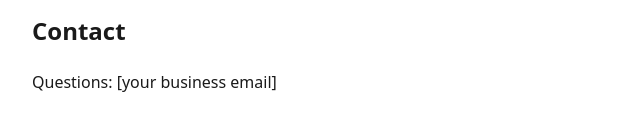
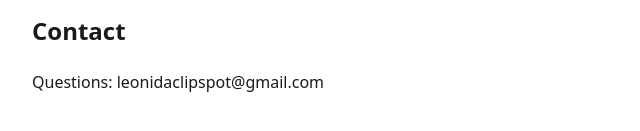
Before and after one commit to qa1paq/leonida-clips, a plain HTML site: page privacy.html in a window 1280 px wide. Shown: the part 715-846 px from the top of the page, 228-868 px from the left. Drawn offline with Linux system fonts and the light colour scheme.

Commit message:
Update privacy.html

```diff
--- a/privacy.html
+++ b/privacy.html
@@ -24,6 +24,6 @@ data about other people, does not sell or share data with third parties and does
 <p>Access can be revoked at any time in the security settings of each platform. Deleting the app's local
 <code>secrets</code> folder removes all stored tokens.</p>
 <h2>Contact</h2>
-<p>Questions: [your business email]</p>
+<p>Questions: leonidaclipspot@gmail.com</p>
 </body>
 </html>
```
